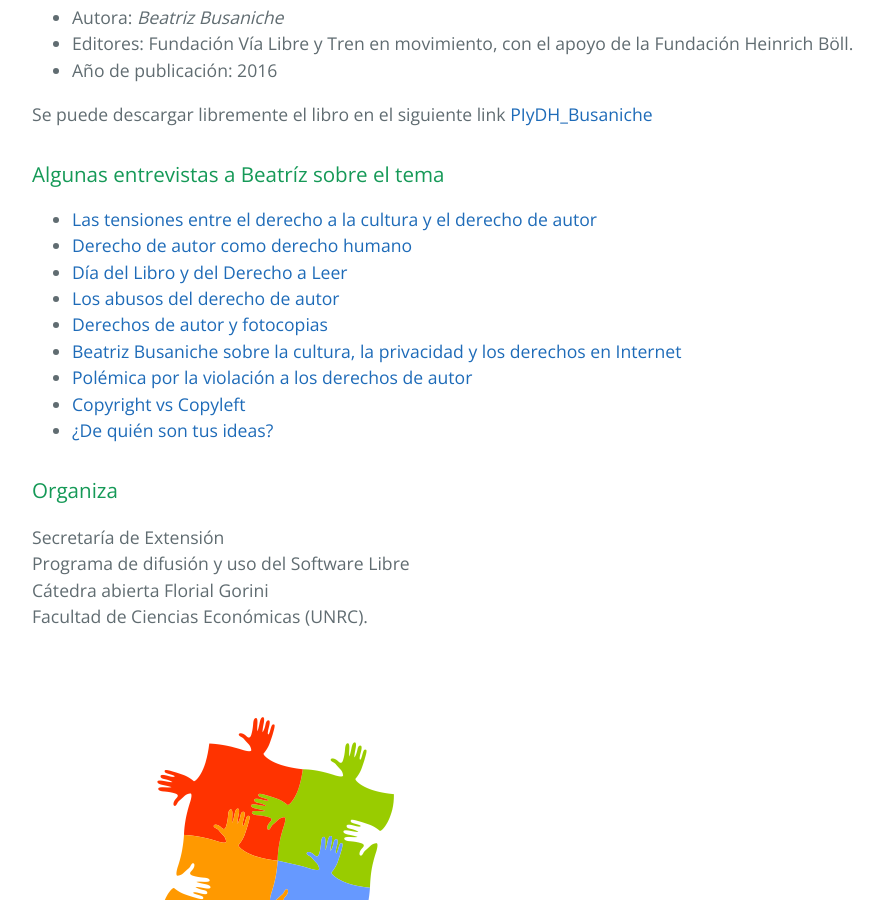
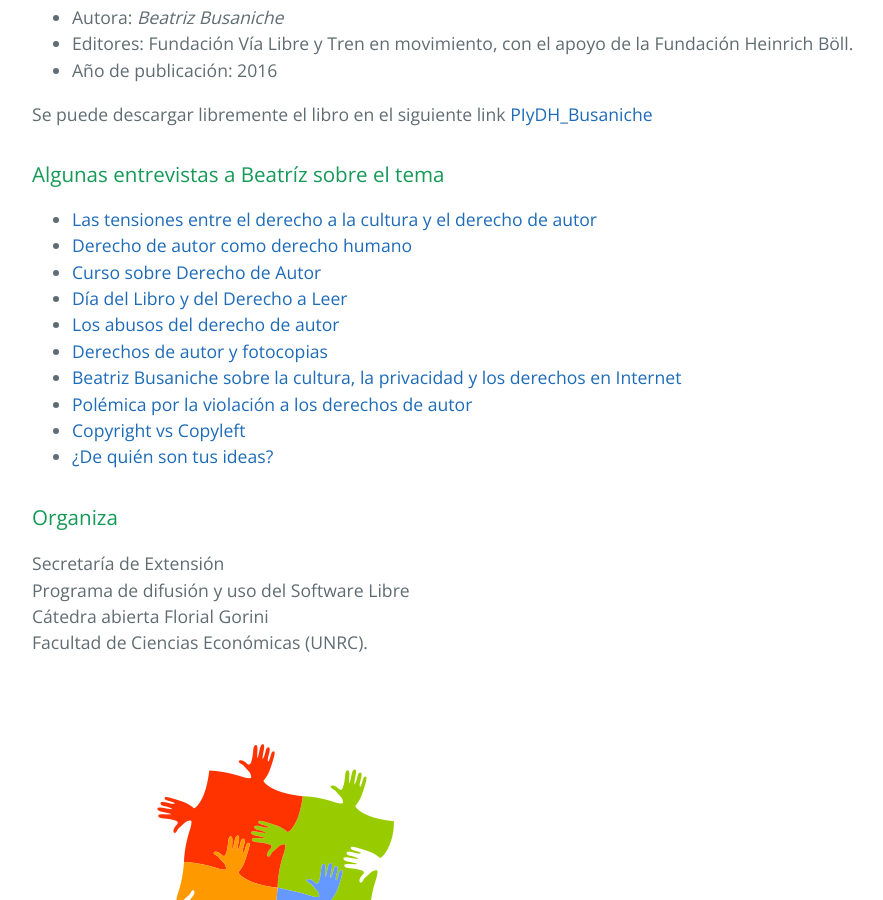
Before and after one commit to pewen/piydh, a Jekyll site: the page built from index.md, in a window 1280 px wide and 900 px high, scrolled down 1332 px. Shown: the whole window, without its empty margins (192-1075 px from the left). Built offline with Jekyll 4.4.1, drawn with Linux system fonts in a browser that asks for light colours.

Commit message:
minor changes

```diff
--- a/index.md
+++ b/index.md
@@ -24,6 +24,7 @@ http://www.vialibre.org.ar/wp-content/uploads/2016/04/piydh_busaniche.pdf)
 
 - [Las tensiones entre el derecho a la cultura y el derecho de autor](https://www.youtube.com/watch?v=No5H0WWcO-8)
 - [Derecho de autor como derecho humano](https://www.youtube.com/watch?v=rPvkHoaxeXo)
+- [Curso sobre Derecho de Autor](https://www.youtube.com/watch?v=u1NMZlh3UMQ)
 - [Día del Libro y del Derecho a Leer](https://www.youtube.com/watch?v=rxGqkkaBLnc)
 - [Los abusos del derecho de autor](https://www.youtube.com/watch?v=olM2HE7iUgY)
 - [Derechos de autor y fotocopias](https://www.youtube.com/watch?v=gAF6_vjxl68)
```
Also changed, not shown: 2 other files.
